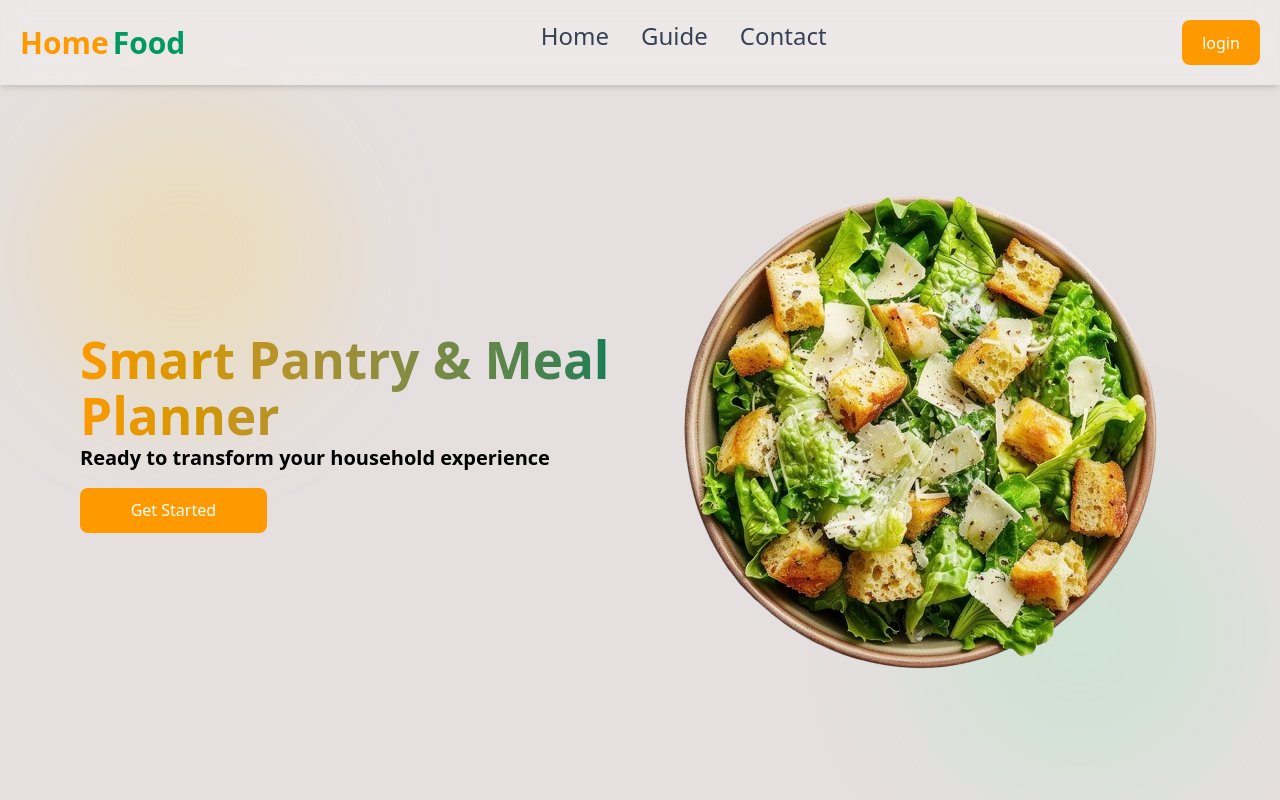
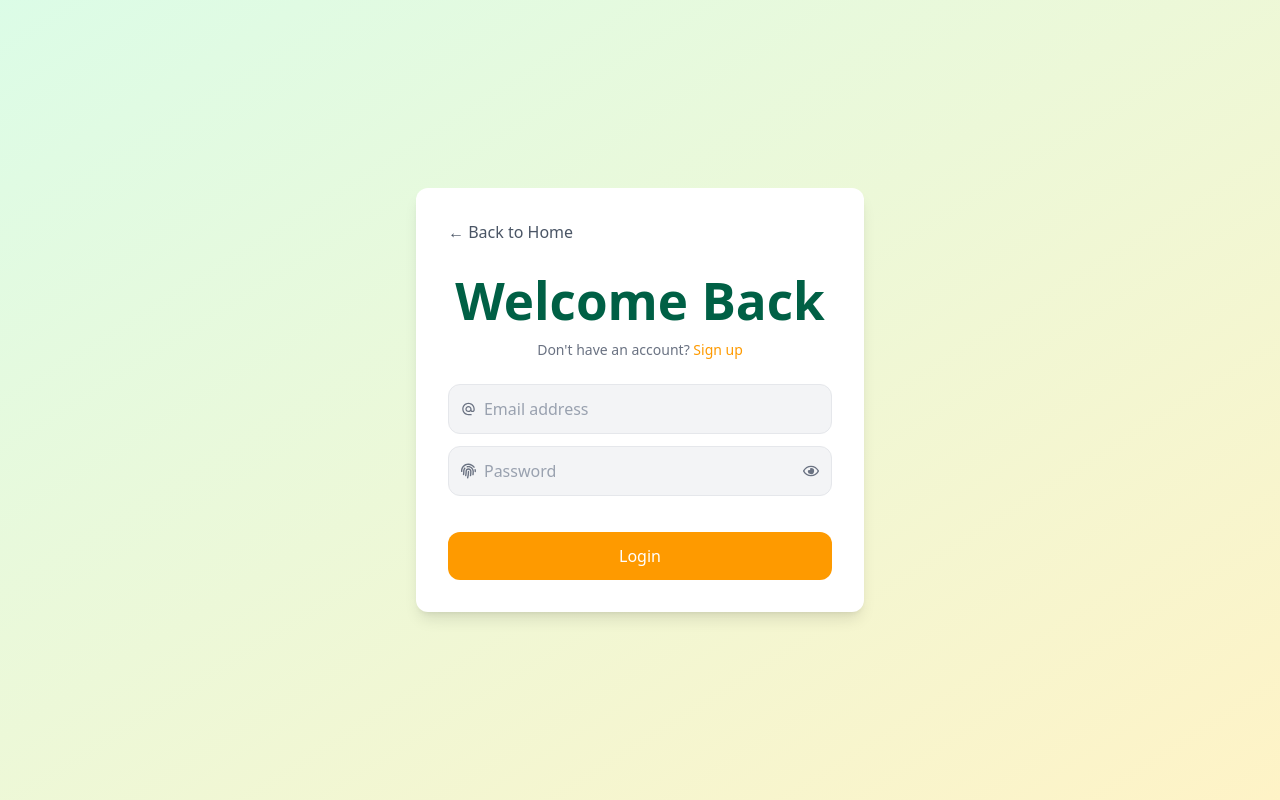
Before and after one commit to kawtharrS/Smart-Pantry-Client, a React (Vite) app: page /login in a window 1280 px wide. Shown: the top 800 px of the page. Built offline with nearby package versions, Linux system fonts and the light colour scheme.

Commit message:
did the navigation

```diff
--- a/package.json
+++ b/package.json
@@ -10,10 +10,12 @@
     "preview": "vite preview"
   },
   "dependencies": {
+    "@heroui/navbar": "^2.2.25",
     "@tailwindcss/vite": "^4.1.17",
     "react": "^19.2.0",
     "react-dom": "^19.2.0",
     "react-icons": "^5.5.0",
+    "react-router-dom": "^7.9.6",
     "tailwindcss": "^4.1.17"
   },
   "devDependencies": {
--- a/src/App.tsx
+++ b/src/App.tsx
@@ -1,11 +1,21 @@
-import Landing from './pages/landing'
-import './App.css'
+import { BrowserRouter as Router, Routes, Route } from 'react-router-dom';
+import Landing from './pages/landing';
+import Login from './pages/Login';
+import Choose from './pages/choose';
+import './App.css';
 
 function App() {
-
   return (
-    <Landing />
-  )
+    <Router>
+      <div className="App">
+        <Routes>
+          <Route path="/" element={<Landing />} />
+          <Route path="/login" element={<Login />} />
+          <Route path="/choose" element={<Choose />} />
+        </Routes>
+      </div>
+    </Router>
+  );
 }
 
-export default App
+export default App;
--- a/src/components/Choose.tsx
+++ b/src/components/Choose.tsx
@@ -1,17 +1,21 @@
+import { Link } from 'react-router-dom';
 
 
 const Choose = () => {
   return (
-    <div className="w-full h-screen flex items-center justify-center">
+    <section className="min-h-screen w-screen  bg-gradient-to-br from-green-100 to-amber-100 flex items-center justify-center">
       <div className="w-full max-w-sm md:max-w-md lg:max-w-md bg-white flex-col flex items-center gap-3 rounded-xl shadow-slate-500 shadow-lg p-10">
+        <Link to="/" className="self-start mb-4 !text-gray-600 hover:text-amber-500 transition-colors flex items-center">
+          ← Back to Home
+        </Link>
         <h1 className="text-lg md:text-xl  text-emerald-800 font-bold">Choose to</h1>
 
-        <button className = "w-full p-2 !bg-amber-500 rounded-xl mt-3 hover:bg-amber-600">Create a Household</button>
+        <Link to="/" className = "w-full p-2 !bg-amber-500 rounded-xl mt-3 hover:bg-amber-600 !text-white text-center">Create a Household</Link>
         <button className = "w-full p-2 !bg-amber-500 rounded-xl mt-3 hover:bg-amber-600">Join a Household</button>
 
 
         </div>
-        </div>
+        </section>
 )
 }
 
--- a/src/components/Guide.tsx
+++ b/src/components/Guide.tsx
@@ -1,15 +1,15 @@
 const Guide = () => {
   return (
-    <div className="relative flex h-11/12 w-full mt-8 mb-30 overflow-hidden z-0 justify-center items-center">
+    <div className="relative flex h-11/12 w-full mt-8 overflow-hidden z-0 justify-center items-center">
 
-      <div className="w-2 font-black text-black z-10 pl-15 mt-20">
+      <div className="w-2 font-black text-black z-10 pl-15 ">
         <h1>Your Guide</h1>
       </div>
 
       <div className="flex justify-end w-full">
 
         <div className="rounded-l-full bg-amber-500 w-3/4 h-80 p-10
-                        flex flex-col justify-center">
+                        flex flex-col justify-center mb-50">
 
           <div className="grid grid-cols-3 gap-4 place-items-end text-white font-bold text-xl">
 
--- a/src/components/Login.tsx
+++ b/src/components/Login.tsx
@@ -1,56 +1,61 @@
 import { MdAlternateEmail } from "react-icons/md";
-import { FaFingerprint } from "react-icons/fa";
-import { FaRegEye, FaRegEyeSlash } from "react-icons/fa";
+import { FaFingerprint, FaRegEye, FaRegEyeSlash } from "react-icons/fa";
 import { useState } from "react";
-
+import { Link } from 'react-router-dom';
 
 const Login = () => {
-  const [showPassword, setShowPassword] = useState<boolean>(false);
+  const [showPassword, setShowPassword] = useState(false);
   const togglePasswordView = () => setShowPassword(!showPassword);
 
   return (
-    <div className="w-full h-screen flex items-center justify-center">
-      <div className="w-full max-w-sm md:max-w-md lg:max-w-md bg-white flex-col flex items-center gap-3 rounded-xl shadow-slate-500 shadow-lg p-10">
-        <h1 className="text-lg md:text-xl  text-emerald-800 font-bold">Welcome Back</h1>
+    <section className="min-h-screen w-screen  bg-gradient-to-br from-green-100 to-amber-100 flex items-center justify-center">
+      <div className="w-full max-w-sm md:max-w-md lg:max-w-md bg-white flex flex-col items-center gap-3 rounded-xl shadow-lg p-8 mx-4">
+        <Link to="/" className="self-start mb-4 !text-gray-600 hover:text-amber-500 transition-colors flex items-center">
+          ← Back to Home
+        </Link>
+
+        <h1 className="text-lg md:text-xl text-emerald-800 font-bold">Welcome Back</h1>
         <p className="text-xs md:text-sm text-gray-500 text-center">
-          Don't have an account? <span className="text-white">Sign up</span>
+          Don't have an account? <span className="text-amber-500 cursor-pointer">Sign up</span>
         </p>
 
-        <div className="w-full flex flex-col gap-3">
-          <div className="w-full flex items-center gap-2 bg-gray-300 p-2 rounded-xl">
-            <MdAlternateEmail />
+        <div className="w-full flex flex-col gap-3 mt-3">
+          <div className="w-full flex items-center gap-2 bg-gray-100 p-3 rounded-xl border border-gray-200">
+            <MdAlternateEmail className="text-gray-500" />
             <input
               type="email"
               placeholder="Email address"
-              className="bg-transparent border-0 w-full outline-none text-sm md:text-base  text-gray-600"
+              className="bg-transparent border-0 w-full outline-none text-sm md:text-base text-gray-700 placeholder-gray-400"
             />
           </div>
 
-          <div className="w-full flex items-center gap-2 bg-gray-300 p-2 rounded-xl relative ">
-            <FaFingerprint />
+          <div className="w-full flex items-center gap-2 bg-gray-100 p-3 rounded-xl border border-gray-200 relative">
+            <FaFingerprint className="text-gray-500" />
             <input
-              type={showPassword ? "password" : "text"}
+              type={showPassword ? "text" : "password"}
               placeholder="Password"
-              className="bg-transparent border-0 w-full outline-none text-sm md:text-base text-gray-600"
+              className="bg-transparent border-0 w-full outline-none text-sm md:text-base text-gray-700 placeholder-gray-400"
             />
             {showPassword ? (
               <FaRegEyeSlash
-                className="absolute right-5 cursor-pointer"
+                className="absolute right-3 cursor-pointer text-gray-500 hover:text-gray-700"
                 onClick={togglePasswordView}
               />
             ) : (
               <FaRegEye
-                className="absolute right-5 cursor-pointer"
+                className="absolute right-3 cursor-pointer text-gray-500 hover:text-gray-700"
                 onClick={togglePasswordView}
               />
             )}
           </div>
         </div>
-        <button className = "w-full p-2 !bg-amber-500 rounded-xl mt-3 hover:bg-amber-600">Login</button>
 
-        </div>
-        </div>
-)
-}
+        <Link to="/choose" className="w-full p-3 bg-amber-500 !text-white text-center rounded-xl mt-6 hover:bg-amber-600 transition-colors font-medium">
+          Login
+        </Link>
+      </div>
+    </section>
+  );
+};
 
 export default Login;
--- a/src/components/Navbar.tsx
+++ b/src/components/Navbar.tsx
@@ -1,22 +1,23 @@
 import { useState } from "react";
+import { Link } from 'react-router-dom';
 
 const Navbar = () => {
   const [isOpen, setIsOpen] = useState(false);
 
   return (
     <nav className="fixed w-full top-0 left-0 p-1 bg-white/30 backdrop-blur-md shadow-md z-50">
-      <div className="flex justify-between itemscenter- p-4 mx-auto">
-        <a href="#" className="flex items-center space-x-1">
+      <div className="flex justify-between items-center p-4 mx-auto">
+        <Link to="/" className="flex items-center space-x-1">
           <span className="text-3xl font-bold text-amber-500">Home</span>
           <span className="text-3xl font-bold text-emerald-600">Food</span>
-        </a>
+        </Link>
 
         <button
           onClick={() => setIsOpen(!isOpen)}
-          className="md:hidden p-2 rounded !bg-amber-500 hover:bg-gray-100"
+          className="md:hidden p-2 rounded bg-amber-500 hover:bg-gray-100"
         >
           <svg
-            className="w-6 h-6  "
+            className="w-6 h-6"
             fill="none"
             stroke="currentColor"
             strokeWidth="2"
@@ -27,18 +28,60 @@ const Navbar = () => {
         </button>
 
         <ul className="hidden md:flex space-x-8 font-medium">
-          <li><a href="#" className="!text-gray-700 text-2xl ">Home</a></li>
-          <li><a href="#" className="!text-gray-700 text-2xl">Guide</a></li>
-          <li><a href="#" className="!text-gray-700 text-2xl">Contact</a></li>
+          <li>
+            <a href="#" className="text-gray-700 text-2xl hover:text-amber-500 transition-colors">
+              Home
+            </a>
+          </li>
+          <li>
+            <a href="#" className="text-gray-700 text-2xl hover:text-amber-500 transition-colors">
+              Guide
+            </a>
+          </li>
+          <li>
+            <a href="#contact" className="text-gray-700 text-2xl hover:text-amber-500 transition-colors">
+              Contact
+            </a>
+          </li>
         </ul>
-        <button className="!bg-amber-500 text-white px-4 py-2 rounded-lg hover:bg-amber-600 transition-colors"> login</button>
+
+        <Link
+          to="/login"
+          className="bg-amber-500 text-white px-4 py-2 rounded-lg hover:bg-amber-600 transition-colors"
+        >
+          Login
+        </Link>
       </div>
 
       {isOpen && (
-        <ul className={`md:hidden flex flex-col space-y-2 px-4 pb-4 font-medium border-t transition-all duration-300 ${isOpen ? 'max-h-96 opacity-100' : 'max-h-0 opacity-0 overflow-hidden'}`}>
-          <li><a href="#" className="block py-2  !text-gray-700">Home</a></li>
-          <li><a href="#" className="block py-2  !text-gray-700">Guide</a></li>
-          <li><a href="#" className="block py-2  !text-gray-700">Contact</a></li>
+        <ul className="md:hidden flex flex-col space-y-2 px-4 pb-4 font-medium border-t transition-all duration-300">
+          <li>
+            <a
+              href="#home"
+              className="block py-2 text-gray-700 hover:text-amber-500 transition-colors"
+              onClick={() => setIsOpen(false)}
+            >
+              Home
+            </a>
+          </li>
+          <li>
+            <a
+              href="#guide"
+              className="block py-2 text-gray-700 hover:text-amber-500 transition-colors"
+              onClick={() => setIsOpen(false)}
+            >
+              Guide
+            </a>
+          </li>
+          <li>
+            <a
+              href="#contact"
+              className="block py-2 text-gray-700 hover:text-amber-500 transition-colors"
+              onClick={() => setIsOpen(false)}
+            >
+              Contact
+            </a>
+          </li>
         </ul>
       )}
     </nav>
--- a/src/components/Register.tsx
+++ b/src/components/Register.tsx
@@ -52,7 +52,7 @@ const Register = () => {
             )}
           </div>
         </div>
-        <button className = "w-full p-2 !bg-amber-500 rounded-xl mt-3 hover:bg-amber-600">Register</button>
+        <button className = "w-full p-2 bg-amber-500 rounded-xl mt-3 hover:bg-amber-600">Register</button>
 
         </div>
         </div>
--- a/src/pages/Login.tsx
+++ b/src/pages/Login.tsx
@@ -1,12 +1,10 @@
-import Login from "../components/login"
+import Login from "../components/Login";
 
-function Landing() {
+function LoginPage() {
 
   return (
-    <>
-        <Login />
-    </>
+    <Login />
   )
 }
 
-export default Landing
+export default LoginPage;
--- /dev/null
+++ b/src/pages/choose.tsx
@@ -0,0 +1,10 @@
+import Choose from "../components/Choose";
+
+function ChoosePage() {
+
+  return (
+    <Choose />
+  )
+}
+
+export default ChoosePage;
--- a/src/pages/landing.tsx
+++ b/src/pages/landing.tsx
@@ -4,7 +4,6 @@ import Guide from '../components/Guide'
 import Footer from '../components/Footer'
 
 function Landing() {
-
   return (
     <>
       <section>
```
Also changed, not shown: 1 other file (tests, documents, lock files or other folders).
